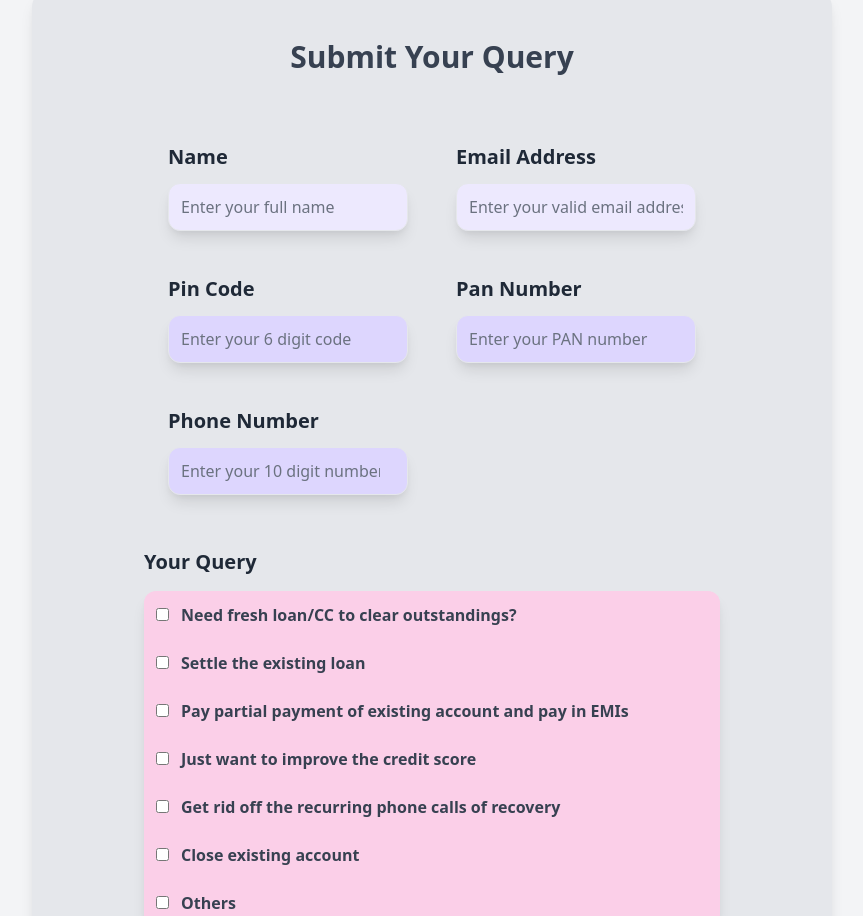
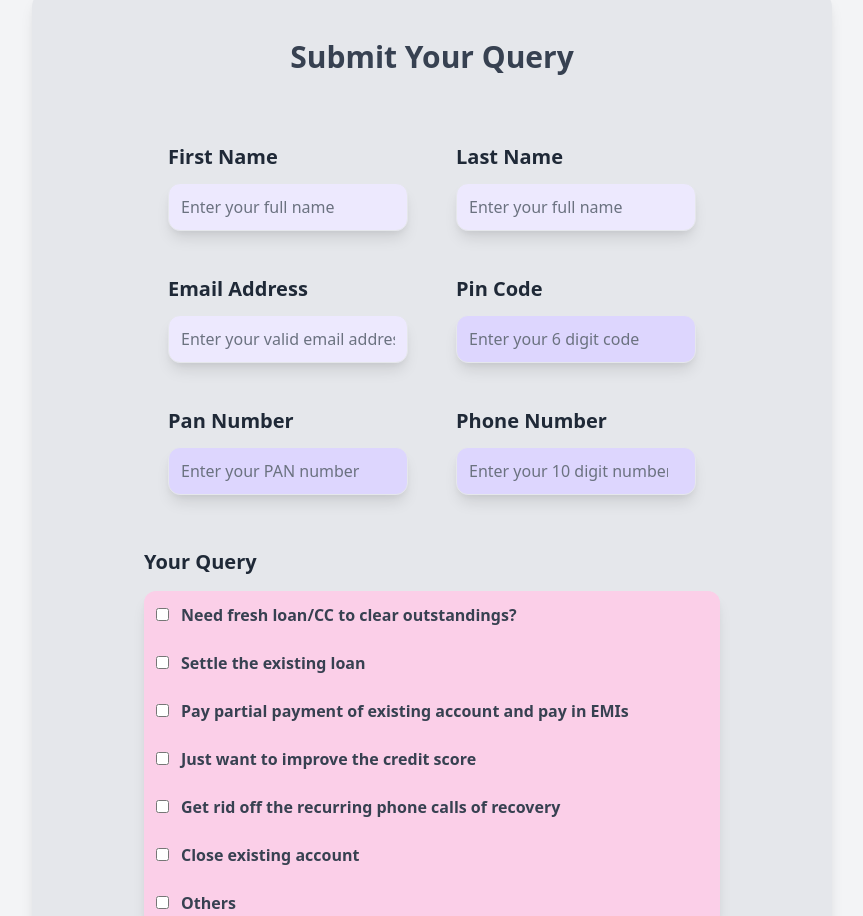
Before and after one commit to Creditklick/refine-trail, a React (Create React App) app in the folder client/: page /queriesN in a window 1280 px wide. Shown: the part 940-1856 px from the top of the page, without its empty margins (208-1071 px from the left). Built offline with nearby package versions, Linux system fonts and the light colour scheme.

Commit message:
Feat(FE): Kuwar Form changes

```diff
--- a/client/src/pages/Refine/PayoutN.jsx
+++ b/client/src/pages/Refine/PayoutN.jsx
@@ -9,7 +9,8 @@ const PayoutN = () => {
 
 
 const [formData, setFormData] = useState({
-    name:"",
+    firstName:"",
+   lastName:"",
     email:"",
     phone:"",
     pin:"",
@@ -25,7 +26,7 @@ const [formErrors, setFormErrors] = useState({});
 
 const validateForm = () =>{
     let errors ={};
-    if (!formData.name){
+    if (!formData.firstName){
         errors.name = "Name is required";
     }
     if (!formData.email){
@@ -70,8 +71,9 @@ const HandleSubmit= (e) =>{
 
     e.preventDefault();
     if ( validateForm()){
-        navigate('/payments')
+        navigate('/confirmation')
         console.log('form submitted');
+        console.log(formData);
     }
     else{
         console.log('form not submitted');
@@ -99,155 +101,6 @@ const handleChange =(e)=>{
   const handleMouseEnter =() =>{
     setIsExpanded(true);
   }
-// const handleSubmit = (e) => {
-//     e.preventDefault();
-//     if (!validate()) {
-//       console.log('Form not submitted');
-//     } else if(validate()){
-//         navigate('/payments')
-//       console.log('Form submitted');
-//     }
-//   };
-
-//   const isValidEmail = (email) => {
-//     var emailRegex =  /^[a-zA-Z0-9_.+-]+@[a-z]+.[a-z]{2,3}$/;
-//     return emailRegex.test(email);
-//   };
-
-//   const isValidPin = (pin) => {
-//     var pinRegex = /^[0-9]{6}$/
-//     return pinRegex.test(pin);
-//   }
-
-// const isValidPan = (pan) =>{
-//     var panRegex = /^[A-Z]{3}[CPHFATBLJG]{1}[A-Z]{1}[0-9]{4}[A-Z]{1}$/;
-//     return panRegex.test(pan);
-// }
-// const isValidPhone = (phone) =>{
-//     var phoneRegex = /^[6-9]{1}[0-9]{9}$/
-//     return phoneRegex.test(phone);
-// }
-
-//   const validate = () =>{
-//     let emailError = '';
-//     let pinError = '';
-//     let panError = '';
-//     let phoneError = '';
-//     let nameError = '';
-//     let selectedError = '';
-
-
-
-//     if(!name){
-//         nameError = 'Please enter your full name'
-//     }
-//     if (!email){
-//         emailError = 'Email is required';
-//       }else if(!isValidEmail(email)){
-//         emailError = 'Please enter valid email address'
-//       }
-//     if(!pin){
-//         pinError = 'Pin required';
-//     }else if(!isValidPin(pin)){
-//         pinError = 'Please enter correct PIN'
-//     }
-//     if(!pan){
-//         panError = 'PAN required'
-//     }else if(!isValidPan(pan)){
-//         panError = 'Please enter correct PAN'
-//     }
-//     if(!phone){
-//         phoneError = 'Phone number required'
-//     }else if(!isValidPhone(phone)){
-//         phoneError= 'Please enter correct phone number'
-//     }
-//     if(!selectedOption){
-//         selectedError= 'Please select your Query'
-//     }
-
-
-//     setNameError(nameError);
-//     setEmailError(emailError);
-//     setPinError(pinError);
-//     setPanError(panError);
-//     setPhoneError(phoneError);
-//     setSelectedError(selectedError)
-
-//     switch (nameError, emailError, pinError, panError, phoneError,selectedError)
-//     {
-//       case 1:
-//         if(nameError){
-//         return false;
-//       }
-//       break;
-//         case 2:
-//           if (emailError) {
-//             return false;
-//           }
-//         break;
-//         case 3:
-//           if( pinError){
-//             return false;
-//           }
-
-//           break;
-//           case 4:
-//             if(panError){
-//               return false;
-//             }
-
-//             break;
-//             case 5:
-//               if(phoneError){
-//                 return false;
-//               }
-
-//               break;
-//               case 6:
-//                 if(selectedError){
-//                   return false;
-//                 }
-
-//                 break;
-// default:
-//    break;
-
-
-//     }
-    // if(nameError){
-    //     return false;
-    // }
-    //   if (emailError) {
-    //     return false;
-    //   }else if(!emailError){
-    //     return true
-    //   }
-    //   if( pinError){
-    //     return false;
-    //   }else if(!pinError){
-    //     return true
-    //   }
-    //   if(panError){
-    //     return false;
-    //   }else if(!panError){
-    //     return true
-    //   }
-    //   if(phoneError){
-    //     return false;
-    //   }else if(!phoneError){
-    //     return true
-    //   }
-    //   if(selectedError){
-    //     return false;
-    //   }else if(!selectedError){
-    //     return true
-    //   }
-
-//   const handleMouseLeave=() =>{
-//     setIsExpanded(false);
-//   }
-
-//   window.scrollTo(0,0)
   return (
       <div className="py-2 bg-gray-100 overflow-y-hidden">
           {/* Code block starts */}
@@ -278,8 +131,13 @@ const handleChange =(e)=>{
                     <form onSubmit={HandleSubmit}>
                     <div className="grid md:grid-cols-2 items-center mt-12">
                         <div className="md:w-72 flex flex-col md:p-6 p-2">
-                            <label className="text-xl font-semibold leading-none text-gray-800" >Name</label>
-                            <input tabIndex={0} arial-label="Enter your name" type="text" name='name' className="text-base leading-none text-gray-900 p-3 focus:oultine-none focus:border-indigo-700 mt-4 bg-purple-100 border rounded border-gray-200 shadow-lg placeholder-gray-500 rounded-xl" placeholder="Enter your full name" onChange={handleChange}/>
+                            <label className="text-xl font-semibold leading-none text-gray-800" >First Name</label>
+                            <input tabIndex={0} arial-label="Enter your name" type="text" name='firstName' className="text-base leading-none text-gray-900 p-3 focus:oultine-none focus:border-indigo-700 mt-4 bg-purple-100 border rounded border-gray-200 shadow-lg placeholder-gray-500 rounded-xl" placeholder="Enter your full name" onChange={handleChange}/>
+                        <div style={{ color: 'red' }}>{formErrors.name}</div>
+                        </div>
+                        <div className="md:w-72 flex flex-col md:p-6 p-2">
+                            <label className="text-xl font-semibold leading-none text-gray-800" >Last Name</label>
+                            <input tabIndex={0} arial-label="Enter your name" type="text" name='lastName' className="text-base leading-none text-gray-900 p-3 focus:oultine-none focus:border-indigo-700 mt-4 bg-purple-100 border rounded border-gray-200 shadow-lg placeholder-gray-500 rounded-xl" placeholder="Enter your full name" onChange={handleChange}/>
                         <div style={{ color: 'red' }}>{formErrors.name}</div>
                         </div>
 
```
